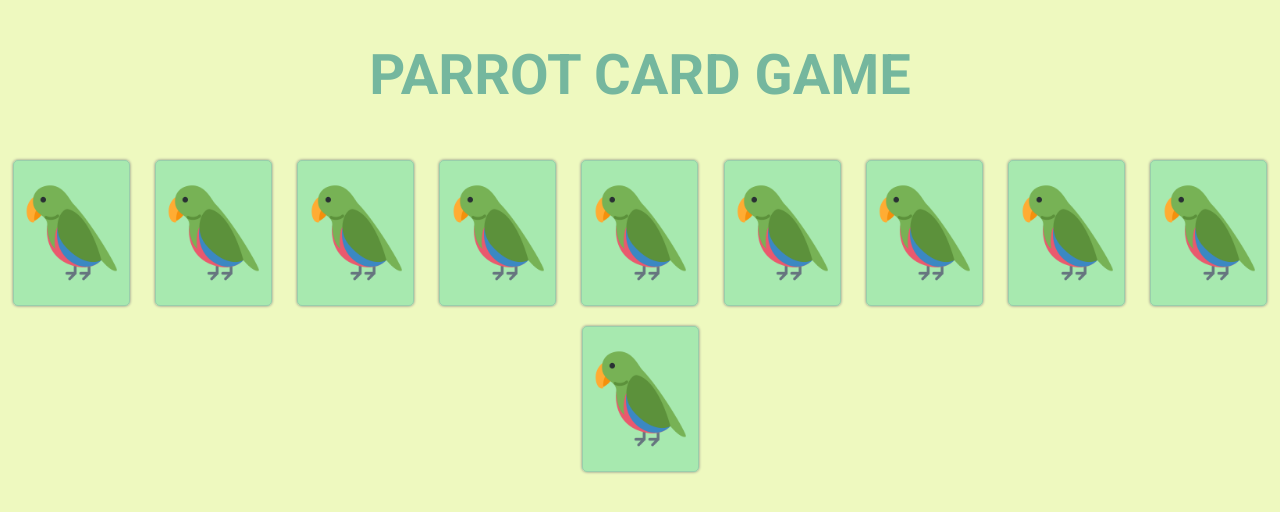
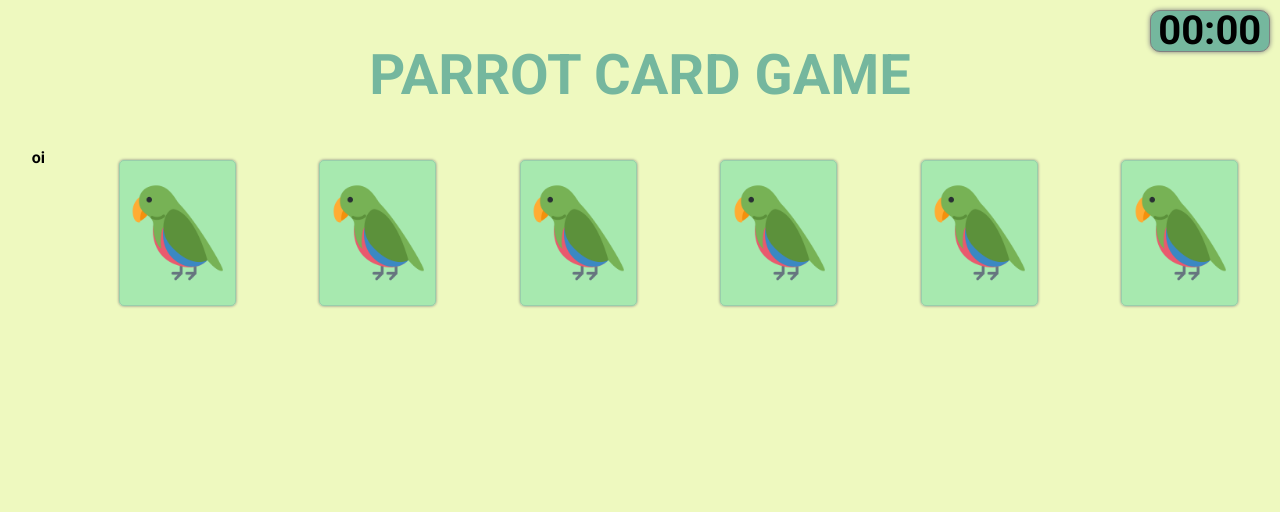
Before and after one commit to Rodrigodcs/Parrot-Card-Game-Project, a plain HTML site: page index.html in a window 1280 px wide. Drawn offline with Linux system fonts and the light colour scheme.

Commit message:
Added clock layout, started implementing clock's funcionality

```diff
--- a/index.html
+++ b/index.html
@@ -10,8 +10,12 @@
   <title>Parrot Card Game</title>
 </head>
 <body>
+  <div class="clock">
+    <div class="minutes">00</div>
+    <div class="double.dot">:</div>
+    <div class="seconds">00</div>
+  </div>
   <div class="header"><h1>PARROT CARD GAME</h1></div>
-
   <ul class="table"></ul>
   <script src="scripts/script.js"></script>
 </body>
--- a/scripts/script.js
+++ b/scripts/script.js
@@ -1,9 +1,14 @@
 //console.log(Math.floor(Math.random()*10)); // random inteiro de 0 a 9
+
+
+
+
 
 function numberOfCards(){
   while((number<4 || number>14) || number%2!=0){
     number=parseInt(prompt("Com quantas cartas quer jogar? (4 à 14)"));
   }
+  createArray(number);
 }
 
 function createArray(size){
@@ -12,6 +17,7 @@ function createArray(size){
     cardsArray.push(i);
     cardsArray.push(i);
   }
+  shuffleArray(cardsArray);
 }
 
 function shuffleArray(array){
@@ -22,10 +28,12 @@ function shuffleArray(array){
     array[j]=temp;
   }
   shuffledArray=array;
+  createTable(shuffledArray);
 }
 
 function createTable(array){
   let table= document.querySelector(".table");
+  table.innerHTML = `oi`;
   for(let i=0;i<array.length;i++){
     table.innerHTML += `
     <li class="card-container">
@@ -37,6 +45,7 @@ function createTable(array){
     </li>`;
   }
 }
+
 function flip(card){
   console.log("a")
   if(document.querySelector(".flipped") !== null){
@@ -47,38 +56,49 @@ function flip(card){
     card.classList.remove("flipped");
   }else{
     card.classList.add("flipped");
-    //card.onclick=null;
+    card.classList.add("block");
+    moves++;
   }
   if(flag){
     if(previous.innerHTML==card.innerHTML){
       previous.classList.remove("flipped")
       card.classList.remove("flipped")
       previous.classList.add("done");
+      previous.classList.add("block");
       card.classList.add("done");
-      //card.onclick=null;
-      //previous.onclick=null;
+      card.classList.add("block");
       remainingPairs--;
+
       if(remainingPairs==0){
-        alert("Congrats")
+        alert("Completed in "+moves+" moves!!");
+        if(prompt("restart?")=="sim"){
+          //reset();
+          numberOfCards();
+        }
       }
     }else{
-      //sleep(2000);
       previous.classList.remove("flipped")
       card.classList.remove("flipped")
-      //card.onclick= "flip(this)"
-      //card.setAttribute("onclick",flip(this));
+      card.classList.remove("block")
+      previous.classList.remove("block")
     }
     flag=false;
   }
 }
+function reset(){
+
+}
+
+let moves = 0;
 let previous = 0;
 let flag = false;
-let number = 10;
+let number = 6;
 let remainingPairs=0;
 let cardsArray = [];
 let shuffledArray = [];
 numberOfCards();
-createArray(number);
-shuffleArray(cardsArray);
-console.log(shuffledArray);
-createTable(shuffledArray);
+
+//createArray(number);
+//shuffleArray(cardsArray);
+//console.log(shuffledArray);
+//createTable(shuffledArray);
--- a/styles/style.css
+++ b/styles/style.css
@@ -71,6 +71,38 @@ img {
 span {
   display: none;
 }
+.block {
+  pointer-events: none;
+}
+.clock {
+  font-size: 40px;
+  position: fixed;
+  right: 10px;
+  top: 10px;
+  display: flex;
+  border-radius: 10px;
+  border: 1px solid grey;
+  background-color: #75b79e;
+  color: black;
+  width: 120px;
+  height: 42px;
+  box-shadow: 0px 0px 5px grey;
+}
+.minutes {
+  text-align: right;
+  width: 45%;
+  height: 100%;
+}
+.double-dot {
+  text-align: center;
+  width: 10%;
+  height: 100%;
+}
+.seconds {
+  text-align: left;
+  width: 45%;
+  height: 100%;
+}
 
 @media (max-width: 614px) {
   .header {
```
